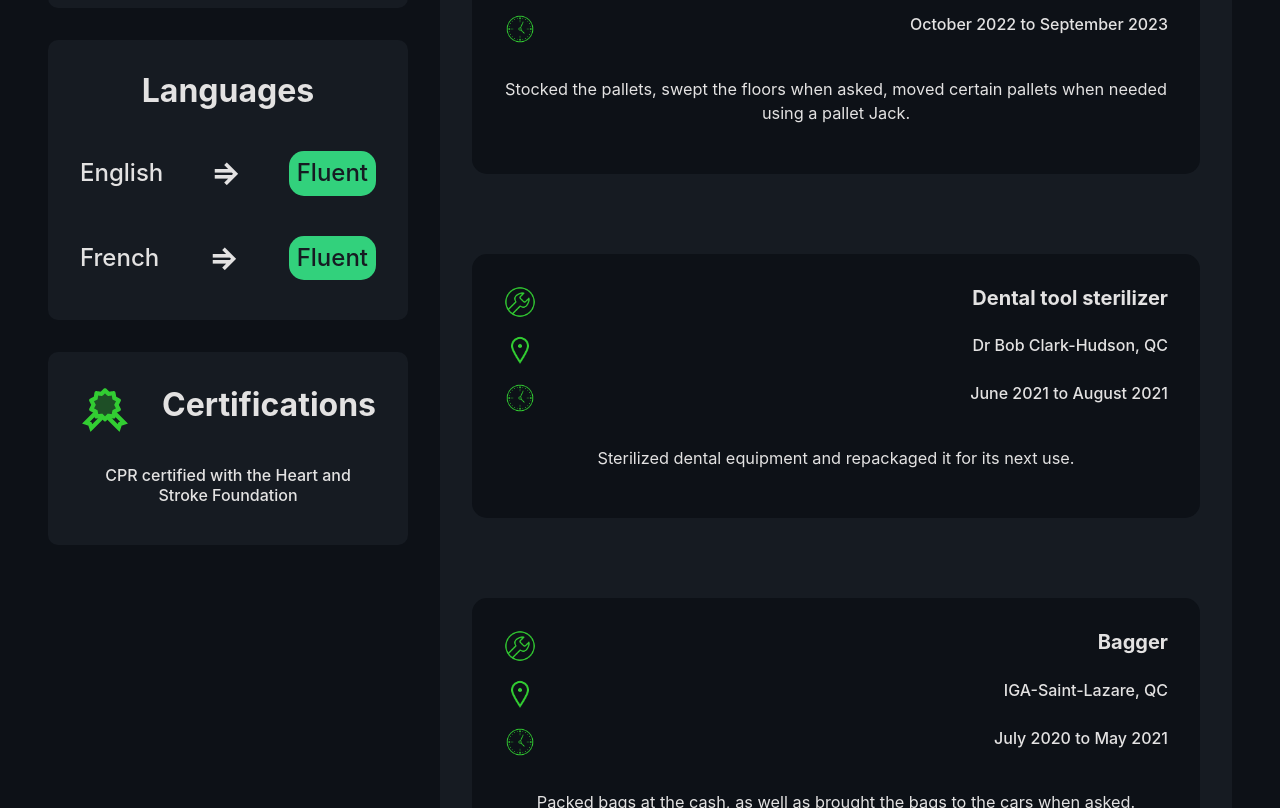
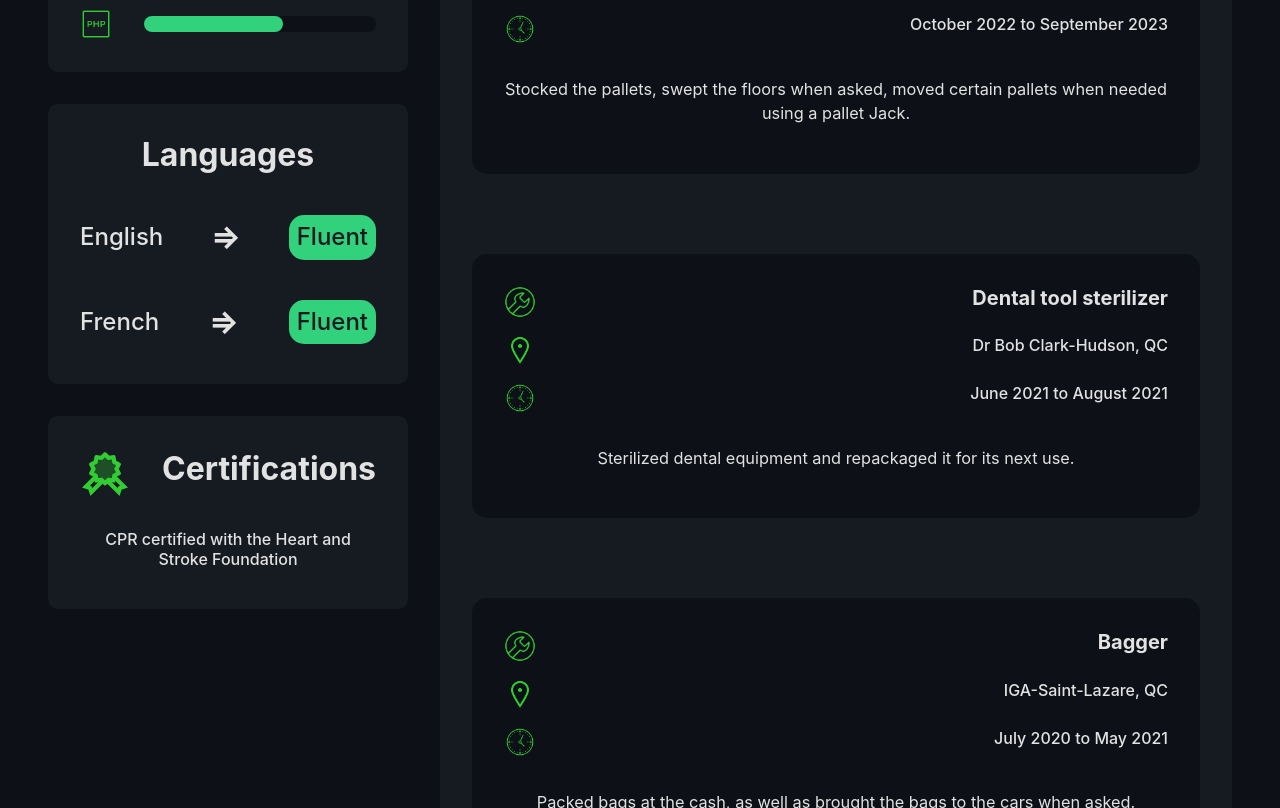
Before and after one commit to JDMTL5150/portfolio, a plain HTML site: page resume.html in a window 1280 px wide. Shown: the part 1025-1833 px from the top of the page. Drawn offline with nearby package versions, Linux system fonts and the light colour scheme.

Commit message:
added php skill to resume

```diff
--- a/css/resume.css
+++ b/css/resume.css
@@ -210,6 +210,10 @@ hr {
     width: 60%;
 }
 
+#inner-bar-php {
+    width: 60%;
+}
+
 .work {
     width: 100%;
     height: auto;
--- a/resume.html
+++ b/resume.html
@@ -95,6 +95,13 @@
                     <img class="skill-icon" src="img/JavaScript.png" alt="JavaScript">
                     <div class="outer-progress">
                         <div class="inner" id="inner-bar-js"></div>
+                    </div>
+                </div>
+                <!-- PHP Skill -->
+                 <div class="group-row">
+                    <img class="skill-icon" src="img/php.png" alt="PHP">
+                    <div class="outer-progress">
+                        <div class="inner" id="inner-bar-php"></div>
                     </div>
                 </div>
             </aside>
```
Also changed, not shown: img/php.png (added).
